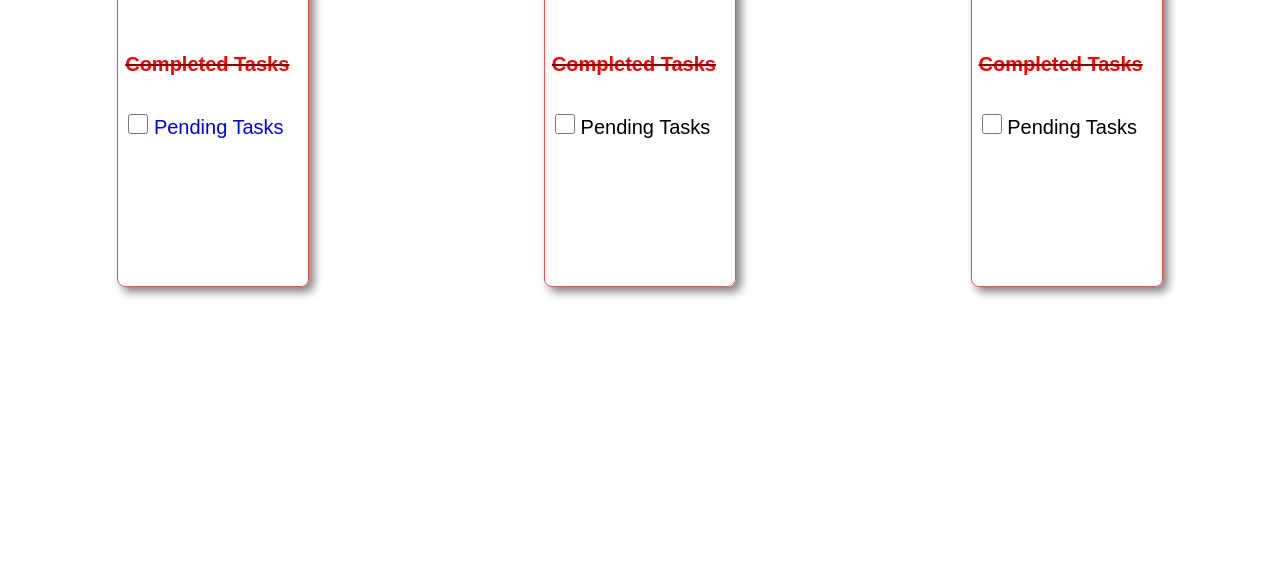
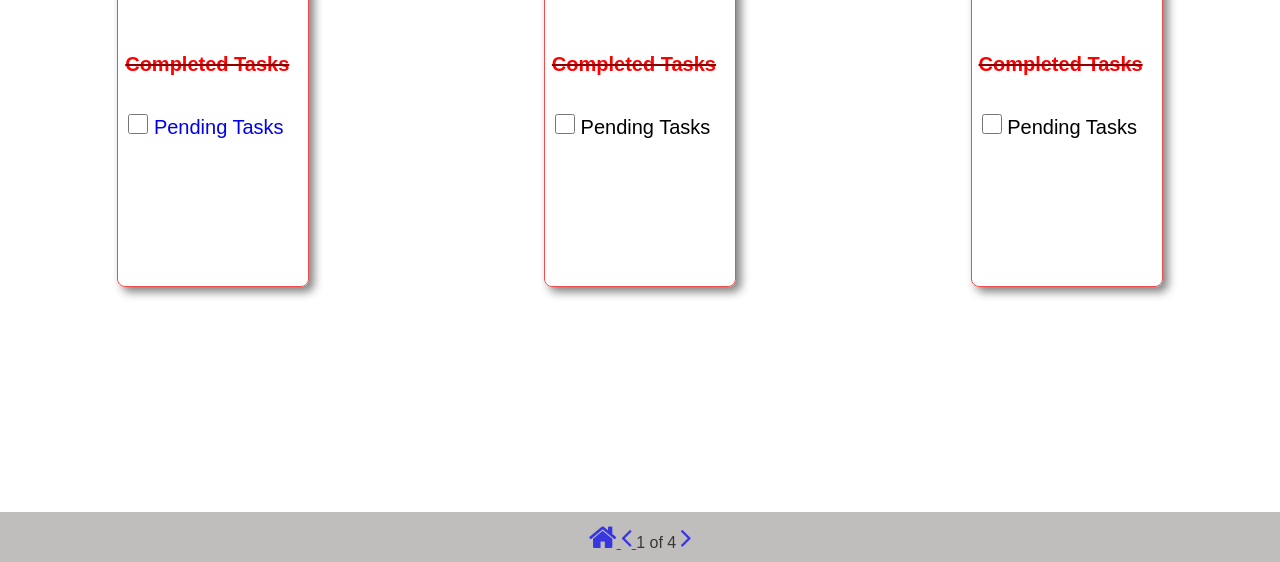
Before and after one commit to jyotijhaa2/To-Do-App, a plain HTML site: page index.html in a window 1280 px wide. Shown: the part 238-800 px from the top of the page. Drawn offline with Linux system fonts and the light colour scheme.

Commit message:
commit again

```diff
--- a/index.css
+++ b/index.css
@@ -229,3 +229,15 @@ padding: 20px;
     border: none;
     font-size: 15px;
 }
+.footer{
+    width: 100%;
+    height: 50px;
+    background-color: rgb(192, 189, 189);
+    position: fixed;
+    bottom: 0px;
+}
+.all-pages{
+    padding-top: 10px;
+    text-align: center;
+    opacity: 0.71;
+}
--- a/index.html
+++ b/index.html
@@ -70,6 +70,15 @@
             </div>
         </div>
     </div>
+
+    <div class="footer">
+        <div class="all-pages">
+            <p class=""> <a href="./index.html"><i class="fa fa-home" style="font-size:30px"></i></a><a href="./fourth-page.html" > <i class="fa fa-angle-left" style="font-size:30px"></i> </a>  1 of 4 <a href="./second-page.html"><i class="fa fa-angle-right" style="font-size:30px"></i></a></p>
+        </div>
+
+    </div>
+
+
 </body>
 
 </html>
```
Also changed, not shown: fourth-page.html (+5 -0 lines), second-page.html (+8 -0 lines), third-page.html (+6 -0 lines).
